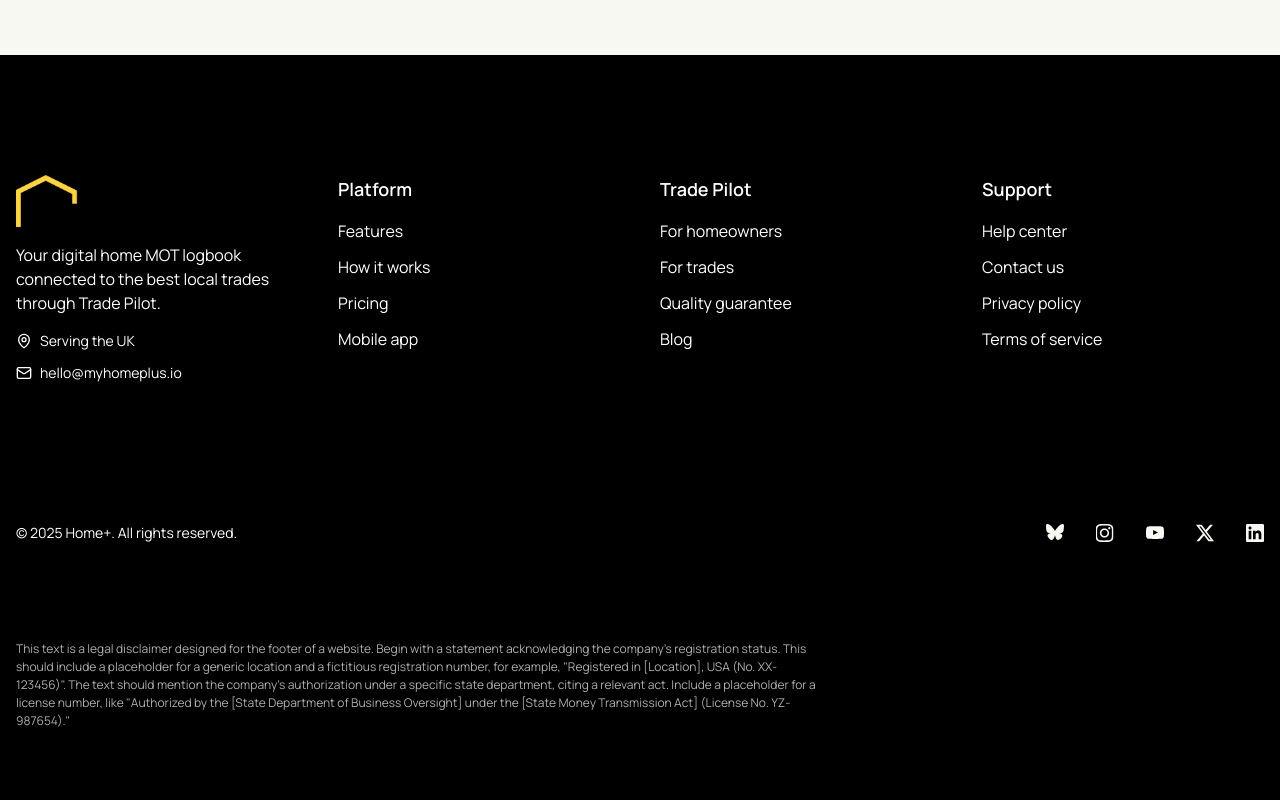
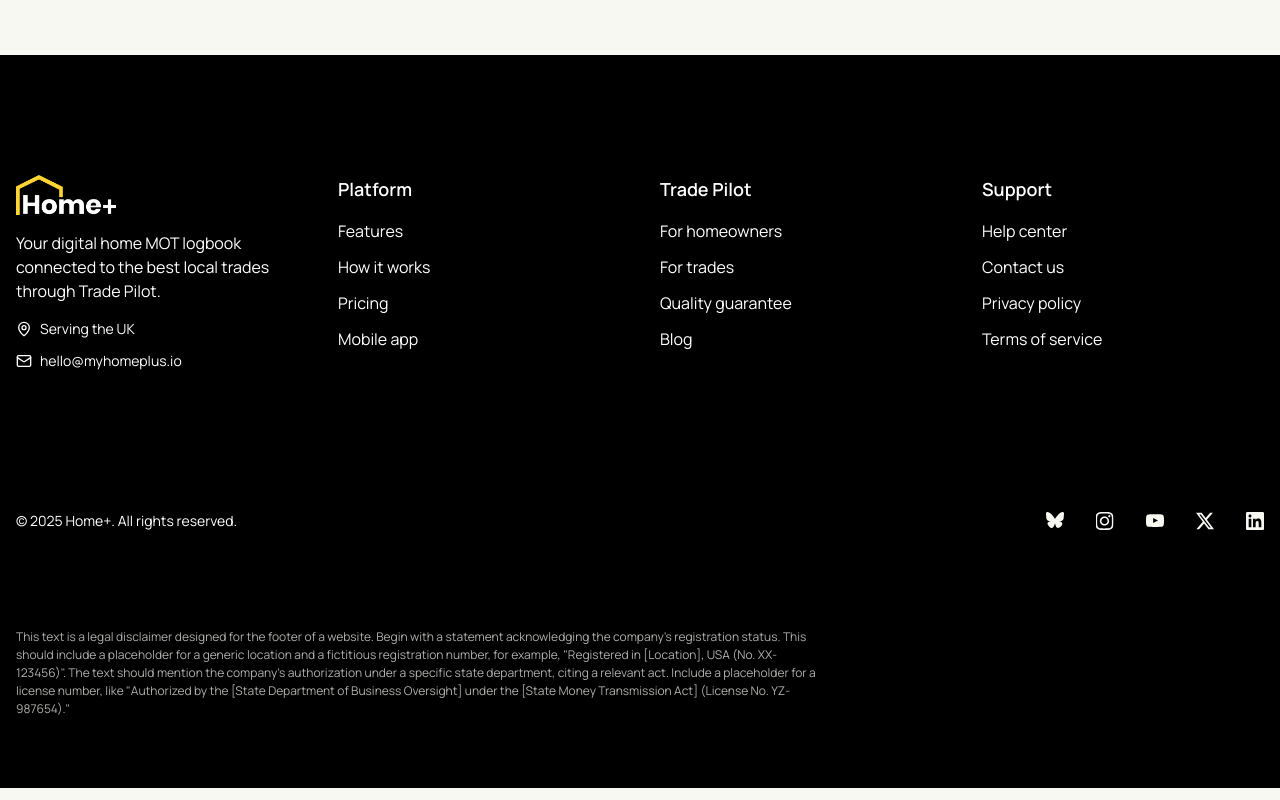
Before and after one commit to iamsaif5/homeplus-landing, a Next.js app: page / in a window 1280 px wide. Shown: the part 8305-9105 px from the top of the page. Built offline with nearby package versions, Linux system fonts and the light colour scheme.

Commit message:
Update - footer white logo added

```diff
--- a/src/component/Footer.jsx
+++ b/src/component/Footer.jsx
@@ -42,7 +42,7 @@ const Footer = () => {
         <div className="grid grid-cols-1 md:grid-cols-2 lg:grid-cols-4 gap-10 text-sm md:text-base text-white">
           <div>
             <Link href={'/'}>
-              <Image className="w-24 md:w-[130px]" src="/Newlogo.png" alt="Logo" width={200} height={200} />
+              <Image className="w-24 md:w-[100px]" src="/while-logo.png" alt="Logo" width={200} height={200} />
             </Link>
             <p className="my-4">Your digital home MOT logbook connected to the best local trades through Trade Pilot.</p>
             <p className="flex items-center gap-2">
```
Also changed, not shown: public/while-logo.png (added).
